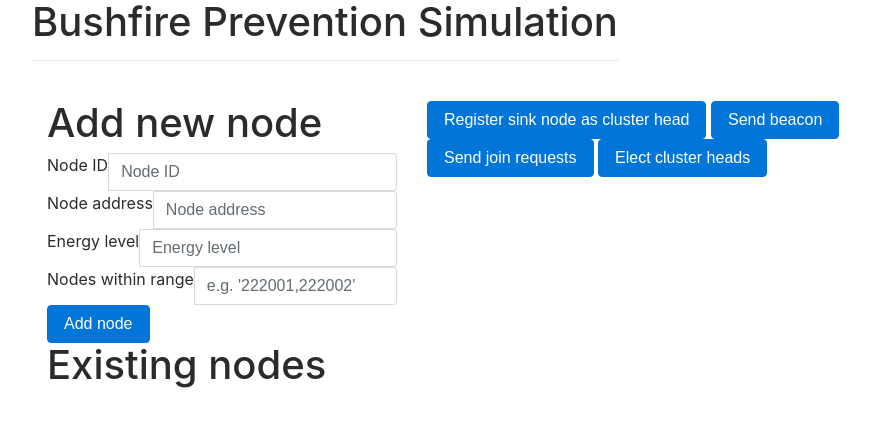
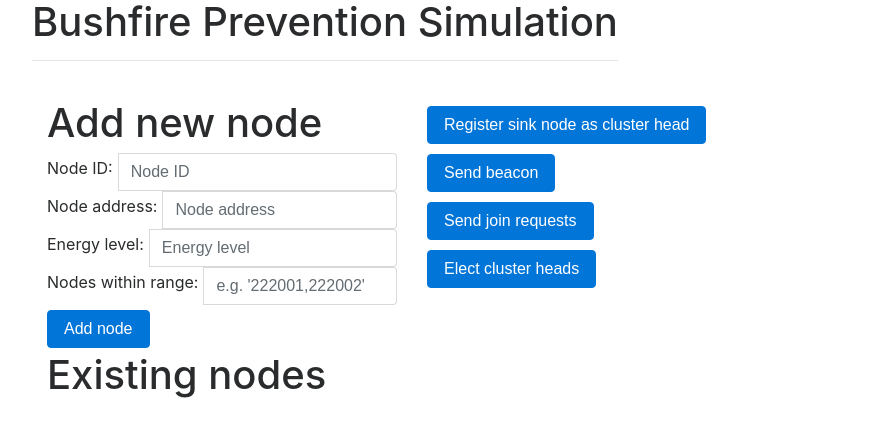
Before and after one commit to 5hwb/Smart-Contracts-for-Bushfire-Prevention, a website built with webpack: page src/index.html in a window 1280 px wide. Shown: the whole page, without its empty margins (38-908 px from the left). Built offline with nearby package versions, Linux system fonts and the light colour scheme.

Commit message:
Improve styling of web GUI

```diff
--- a/src/css/style.css
+++ b/src/css/style.css
@@ -1,3 +1,15 @@
+/* Node description boxes */
 #node-description {
   padding: 5px 10px;
 }
+
+/* Input labels */
+.input-group > label {
+  padding-right: 5px;
+  align-self: center;
+}
+
+/* Buttons */
+.btn-primary {
+  margin: 5px 0px;
+}
--- a/src/index.html
+++ b/src/index.html
@@ -27,19 +27,19 @@
         <div class="col-md-4">
           <h1>Add new node</h1>
           <div class="input-group">
-            <label for="id-input-id">Node ID</label>
+            <label for="id-input-id">Node ID: </label>
             <input type="number" class="form-control" id="id-input-id" placeholder="Node ID">
           </div>
           <div class="input-group">
-            <label for="id-input-addr">Node address</label>
+            <label for="id-input-addr">Node address: </label>
             <input type="number" class="form-control" id="id-input-addr" placeholder="Node address">
           </div>
           <div class="input-group">
-            <label for="id-input-elevel">Energy level</label>
+            <label for="id-input-elevel">Energy level: </label>
             <input type="number" class="form-control" id="id-input-elevel" placeholder="Energy level">
           </div>
           <div class="input-group">
-            <label for="id-input-wrnodes">Nodes within range</label>
+            <label for="id-input-wrnodes">Nodes within range: </label>
             <input type="string" class="form-control" id="id-input-wrnodes" placeholder="e.g. '222001,222002'">
           </div>
           <button class="btn btn-primary" onclick="App.testo()">Add node</button>
@@ -51,11 +51,19 @@
           </div>
         </div>
         <div class="col-md-6">
-          <button class="btn btn-primary" onclick="App.registerAsClusterHead()">Register sink node as cluster head</button>
-          <button class="btn btn-primary" onclick="App.sendBeacon()">Send beacon</button>
-          <button class="btn btn-primary" onclick="App.sendJoinRequests()">Send join requests</button>
-          <button class="btn btn-primary" onclick="App.electClusterHeads()">Elect cluster heads</button>
-            <div id="thing-box"></div>
+          <div>
+            <button class="btn btn-primary" onclick="App.registerAsClusterHead()">Register sink node as cluster head</button>
+          </div>
+          <div>
+            <button class="btn btn-primary" onclick="App.sendBeacon()">Send beacon</button>
+          </div>
+          <div>
+            <button class="btn btn-primary" onclick="App.sendJoinRequests()">Send join requests</button>
+          </div>
+          <div>
+            <button class="btn btn-primary" onclick="App.electClusterHeads()">Elect cluster heads</button>
+          </div>
+          <div id="thing-box"></div>
         </div>
       </div>
     </div>
```
